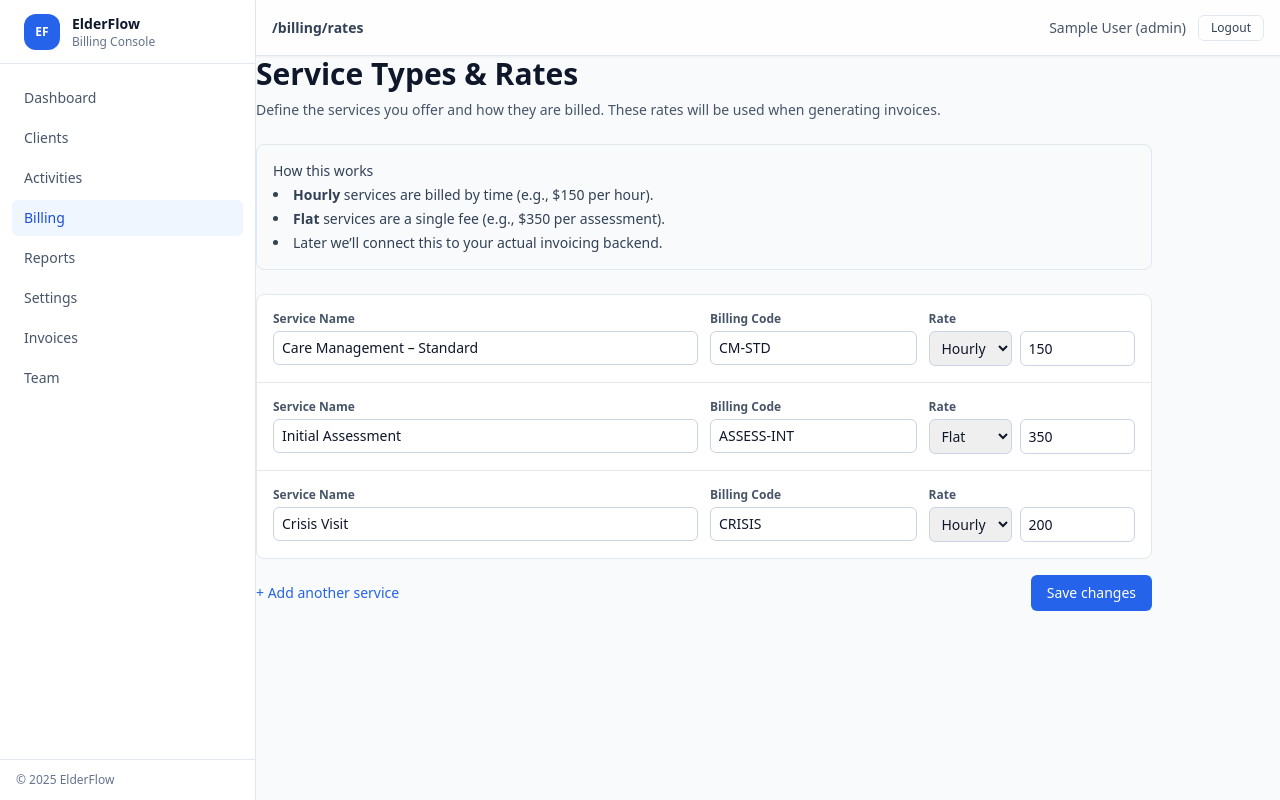
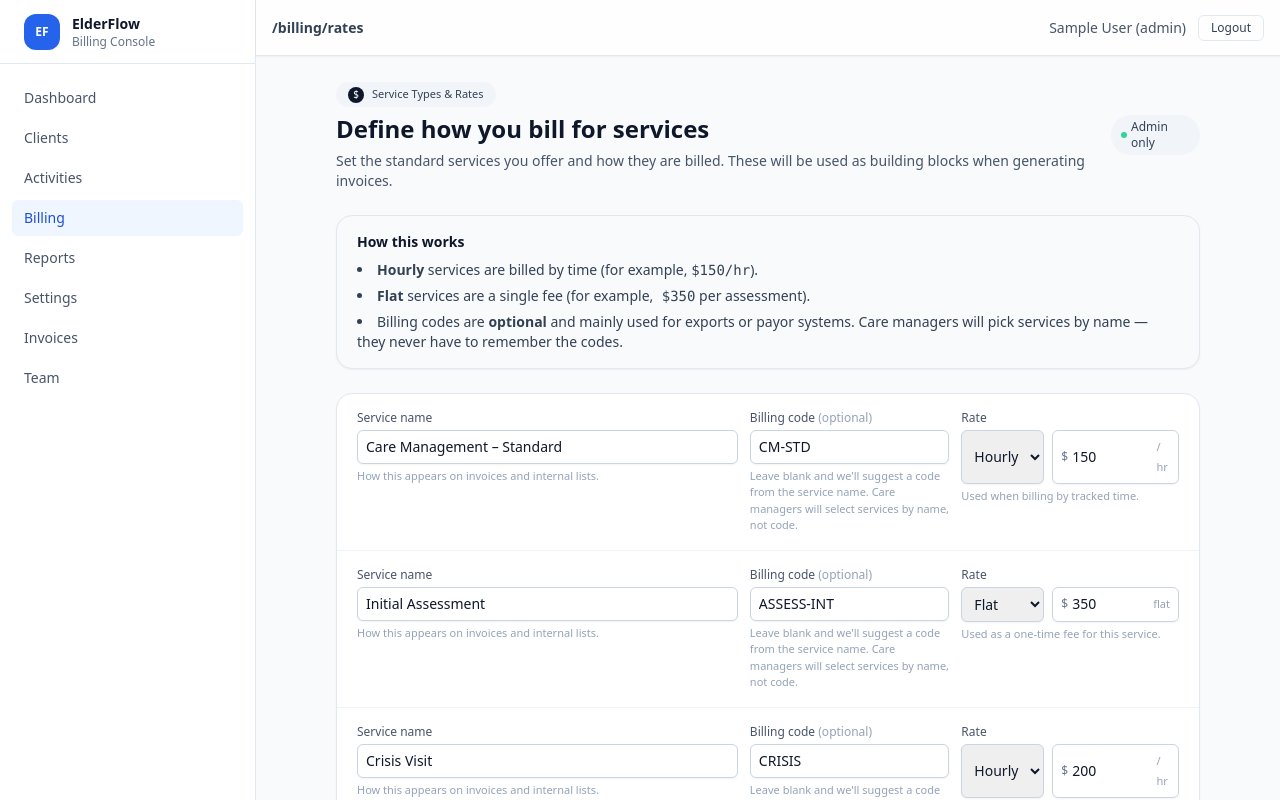
Before and after one commit to yovisovyan/elderflow-frontend, a Next.js app: page /billing/rates in a window 1280 px wide. Shown: the top 800 px of the page. Built offline with nearby package versions, Linux system fonts and the light colour scheme; sample sign-in values are in the browser's storage.

Commit message:
Make billing codes optional and auto-suggest from service name

```diff
--- a/src/app/billing/rates/page.tsx
+++ b/src/app/billing/rates/page.tsx
@@ -35,6 +35,20 @@ const initialServices: ServiceType[] = [
   },
 ];
 
+// Suggest a billing code from a service name
+function suggestBillingCode(name: string): string {
+  if (!name.trim()) return "";
+  // turn "Care Management – Standard" into "CARE-MANAGEMENT-STANDARD"
+  const cleaned = name
+    .normalize("NFKD")
+    .replace(/[\u0300-\u036f]/g, "") // strip accents
+    .toUpperCase()
+    .replace(/[^A-Z0-9]+/g, "-") // non-alphanum -> dash
+    .replace(/^-+|-+$/g, "") // trim dashes
+    .slice(0, 24); // keep it reasonably short
+  return cleaned || "";
+}
+
 export default function BillingRatesPage() {
   const [services, setServices] = useState<ServiceType[]>(initialServices);
   const [saving, setSaving] = useState(false);
@@ -46,9 +60,10 @@ export default function BillingRatesPage() {
     value: string
   ) {
     setServices((prev) =>
-      prev.map((svc) =>
-        svc.id === id
-          ? {
+      prev.map((svc) => {
+        if (svc.id !== id) return svc;
+
+        let updated: ServiceType = {
           ...svc,
           [field]:
             field === "rateAmount"
@@ -56,9 +71,18 @@ export default function BillingRatesPage() {
               : field === "rateType"
               ? (value as "hourly" | "flat")
               : value,
+        };
+
+        // If name is being edited and billingCode is empty, auto-suggest one
+        if (field === "name" && !svc.billingCode) {
+          const suggested = suggestBillingCode(value);
+          if (suggested) {
+            updated.billingCode = suggested;
           }
-          : svc
-      )
+        }
+
+        return updated;
+      })
     );
   }
 
@@ -91,81 +115,121 @@ export default function BillingRatesPage() {
 
   return (
     <ProtectedLayout>
-      <div className="space-y-6 max-w-4xl">
+      <div className="mx-auto max-w-4xl px-4 py-6 space-y-6">
         {/* Header */}
-        <div className="flex flex-col gap-2">
-          <h1 className="text-3xl font-bold">Service Types &amp; Rates</h1>
+        <div className="flex flex-col gap-3 md:flex-row md:items-center md:justify-between">
+          <div className="space-y-1.5">
+            <div className="inline-flex items-center gap-2 rounded-full bg-slate-100 px-3 py-1 text-[11px] font-medium text-slate-700">
+              <span className="inline-flex h-4 w-4 items-center justify-center rounded-full bg-slate-900 text-[10px] text-white">
+                $
+              </span>
+              <span>Service Types &amp; Rates</span>
+            </div>
+            <h1 className="text-2xl font-semibold text-slate-900">
+              Define how you bill for services
+            </h1>
             <p className="text-sm text-slate-600">
-            Define the services you offer and how they are billed. These rates
-            will be used when generating invoices.
+              Set the standard services you offer and how they are billed. These
+              will be used as building blocks when generating invoices.
             </p>
           </div>
 
+          <div className="text-xs text-slate-500">
+            <div className="inline-flex items-center gap-1 rounded-full bg-slate-100 px-2.5 py-1">
+              <span className="h-1.5 w-1.5 rounded-full bg-emerald-400" />
+              <span className="font-medium text-slate-700">Admin only</span>
+            </div>
+          </div>
+        </div>
+
         {/* Info note */}
-        <div className="bg-slate-50 border border-slate-200 rounded-lg p-4 text-sm text-slate-700">
-          <p className="font-medium mb-1">How this works</p>
-          <ul className="list-disc list-inside space-y-1">
+        <section className="rounded-2xl border border-slate-200 bg-slate-50 px-4 py-4 text-sm text-slate-700 shadow-sm md:px-5">
+          <p className="mb-2 text-sm font-semibold text-slate-900">
+            How this works
+          </p>
+          <ul className="list-disc list-inside space-y-1.5 text-xs md:text-sm">
             <li>
-              <strong>Hourly</strong> services are billed by time (e.g., $150 per hour).
+              <span className="font-semibold">Hourly</span> services are billed
+              by time (for example, <span className="font-mono">$150/hr</span>).
             </li>
             <li>
-              <strong>Flat</strong> services are a single fee (e.g., $350 per
-              assessment).
+              <span className="font-semibold">Flat</span> services are a single
+              fee (for example,
+              <span className="font-mono"> $350</span> per assessment).
             </li>
             <li>
-              Later we’ll connect this to your actual invoicing backend.
+              Billing codes are <span className="font-semibold">optional</span> and
+              mainly used for exports or payor systems. Care managers will pick
+              services by name — they never have to remember the codes.
             </li>
           </ul>
-        </div>
+        </section>
 
         {/* Form */}
         <form onSubmit={handleSave} className="space-y-4">
-          <div className="bg-white border border-slate-200 rounded-lg divide-y">
-            {services.map((svc) => (
+          <section className="rounded-2xl border border-slate-200 bg-white shadow-sm">
+            {services.map((svc, index) => (
               <div
                 key={svc.id}
-                className="p-4 grid grid-cols-1 md:grid-cols-4 gap-3"
+                className="grid grid-cols-1 gap-3 px-4 py-4 md:grid-cols-[minmax(0,2.1fr)_minmax(0,1.1fr)_minmax(0,1.2fr)] md:px-5 md:py-4 border-b last:border-b-0 border-slate-100"
               >
+                {/* Row label on left for context (mobile) */}
+                <div className="md:col-span-3 flex items-center justify-between pb-1 md:hidden">
+                  <span className="text-[11px] font-medium text-slate-500">
+                    Service {index + 1}
+                  </span>
+                </div>
+
                 {/* Service Name */}
-                <div className="md:col-span-2">
-                  <label className="block text-xs font-semibold text-slate-600 mb-1">
-                    Service Name
+                <div className="space-y-1">
+                  <label className="block text-xs font-medium text-slate-600">
+                    Service name
                   </label>
                   <input
                     type="text"
-                    className="w-full border border-slate-300 rounded-md px-2 py-1.5 text-sm"
+                    className="w-full rounded-md border border-slate-300 px-2 py-1.5 text-sm shadow-sm outline-none focus:border-blue-500 focus:ring-2 focus:ring-blue-500/20"
                     value={svc.name}
                     onChange={(e) =>
                       handleChange(svc.id, "name", e.target.value)
                     }
                     placeholder="e.g., Ongoing Care Management"
                   />
+                  <p className="text-[11px] text-slate-400">
+                    How this appears on invoices and internal lists.
+                  </p>
                 </div>
 
                 {/* Billing Code */}
-                <div>
-                  <label className="block text-xs font-semibold text-slate-600 mb-1">
-                    Billing Code
+                <div className="space-y-1">
+                  <label className="block text-xs font-medium text-slate-600">
+                    Billing code{" "}
+                    <span className="font-normal text-slate-400">
+                      (optional)
+                    </span>
                   </label>
                   <input
                     type="text"
-                    className="w-full border border-slate-300 rounded-md px-2 py-1.5 text-sm"
+                    className="w-full rounded-md border border-slate-300 px-2 py-1.5 text-sm shadow-sm outline-none focus:border-blue-500 focus:ring-2 focus:ring-blue-500/20"
                     value={svc.billingCode}
                     onChange={(e) =>
                       handleChange(svc.id, "billingCode", e.target.value)
                     }
                     placeholder="e.g., CM-STD"
                   />
+                  <p className="text-[11px] text-slate-400">
+                    Leave blank and we&apos;ll suggest a code from the service
+                    name. Care managers will select services by name, not code.
+                  </p>
                 </div>
 
                 {/* Rate Type + Amount */}
-                <div>
-                  <label className="block text-xs font-semibold text-slate-600 mb-1">
+                <div className="space-y-1">
+                  <label className="block text-xs font-medium text-slate-600">
                     Rate
                   </label>
                   <div className="flex gap-2">
                     <select
-                      className="border border-slate-300 rounded-md px-2 py-1.5 text-sm"
+                      className="rounded-md border border-slate-300 px-2 py-1.5 text-sm shadow-sm outline-none focus:border-blue-500 focus:ring-2 focus:ring-blue-500/20"
                       value={svc.rateType}
                       onChange={(e) =>
                         handleChange(svc.id, "rateType", e.target.value)
@@ -174,9 +238,11 @@ export default function BillingRatesPage() {
                       <option value="hourly">Hourly</option>
                       <option value="flat">Flat</option>
                     </select>
+                    <div className="flex flex-1 items-center gap-1 rounded-md border border-slate-300 px-2 py-1.5 text-sm shadow-sm">
+                      <span className="text-xs text-slate-500">$</span>
                       <input
                         type="number"
-                      className="w-full border border-slate-300 rounded-md px-2 py-1.5 text-sm"
+                        className="w-full bg-transparent text-sm outline-none"
                         value={svc.rateAmount}
                         onChange={(e) =>
                           handleChange(svc.id, "rateAmount", e.target.value)
@@ -185,14 +251,23 @@ export default function BillingRatesPage() {
                         step={1}
                         placeholder="Amount"
                       />
+                      <span className="text-[11px] text-slate-400">
+                        {svc.rateType === "hourly" ? "/ hr" : "flat"}
+                      </span>
                     </div>
+                  </div>
+                  <p className="text-[11px] text-slate-400">
+                    {svc.rateType === "hourly"
+                      ? "Used when billing by tracked time."
+                      : "Used as a one-time fee for this service."}
+                  </p>
                 </div>
               </div>
             ))}
-          </div>
+          </section>
 
           {/* Actions */}
-          <div className="flex items-center justify-between">
+          <div className="flex flex-col gap-3 md:flex-row md:items-center md:justify-between">
             <button
               type="button"
               onClick={handleAddNew}
@@ -203,14 +278,14 @@ export default function BillingRatesPage() {
 
             <div className="flex items-center gap-3">
               {message && (
-                <span className="text-xs text-green-600">{message}</span>
+                <span className="text-xs text-emerald-600">{message}</span>
               )}
               <button
                 type="submit"
                 disabled={saving}
-                className="px-4 py-2 rounded-md bg-blue-600 text-white text-sm font-medium hover:bg-blue-700 disabled:opacity-60"
+                className="rounded-md bg-blue-600 px-4 py-2 text-sm font-medium text-white shadow-sm hover:bg-blue-700 disabled:opacity-60"
               >
-                {saving ? "Saving..." : "Save changes"}
+                {saving ? "Saving…" : "Save changes"}
               </button>
             </div>
           </div>
```
Lines whose indentation alone changed are shown as unchanged.
